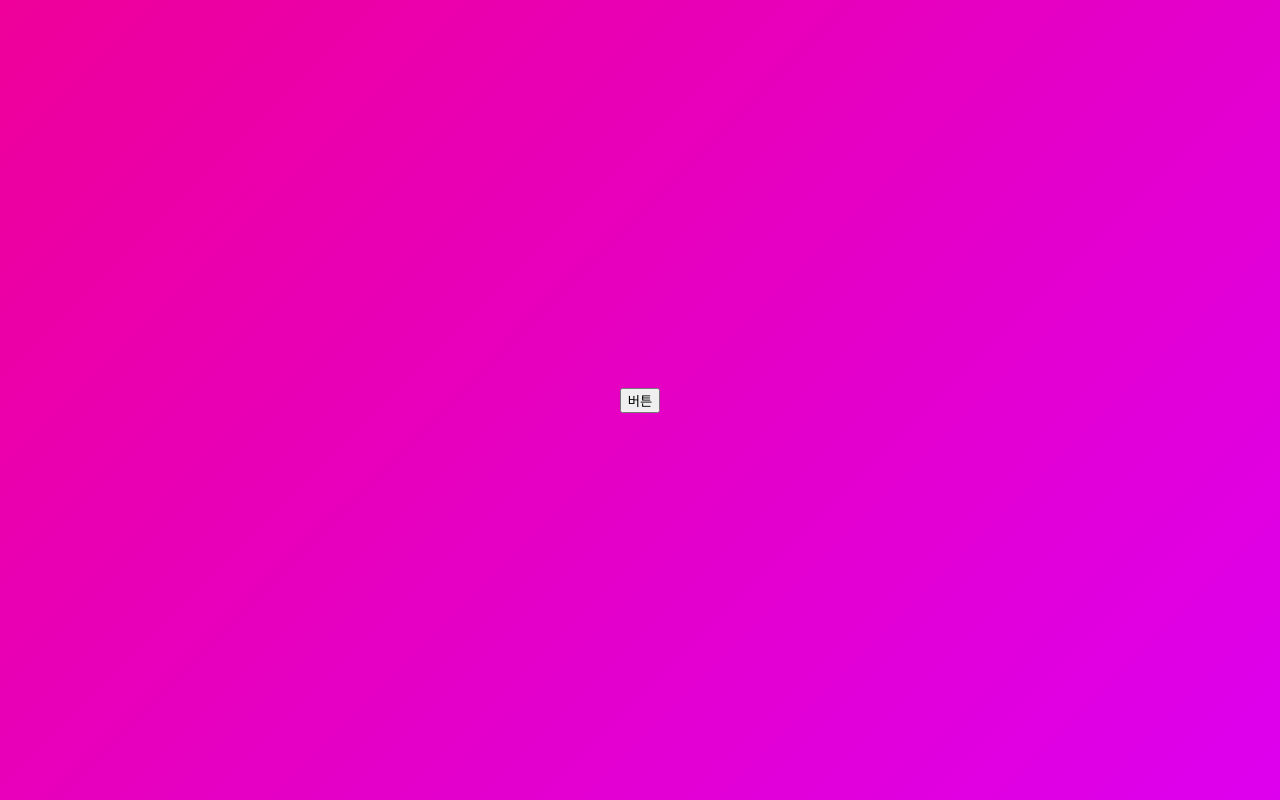
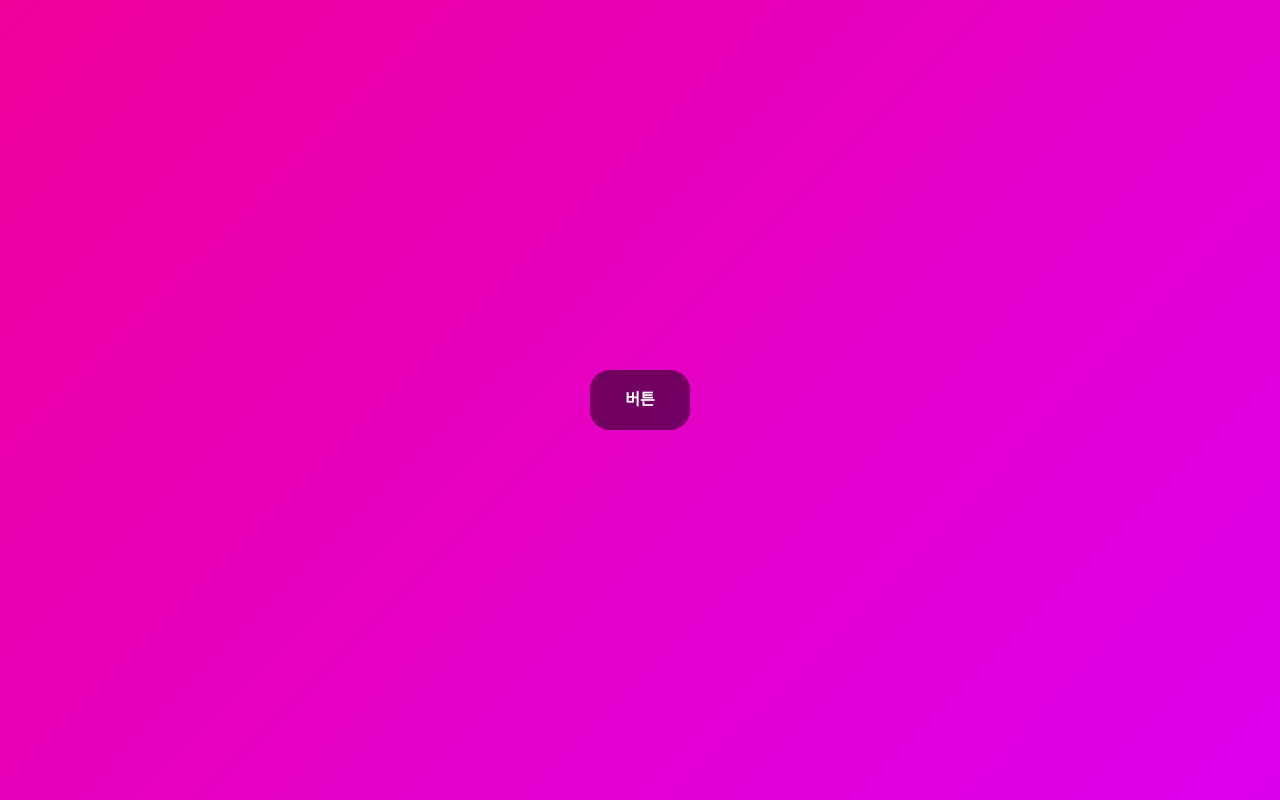
Before and after one commit to Cottonwood-moa/Framer-Motion, a React (Create React App) app: page /animatePresense in a window 1280 px wide. Built offline with nearby package versions, Linux system fonts and the light colour scheme.

Commit message:
no message

```diff
--- a/src/routes/AnimatePresense.tsx
+++ b/src/routes/AnimatePresense.tsx
@@ -1,6 +1,6 @@
 import styled from "styled-components";
 import { motion, AnimatePresence } from "framer-motion";
-import { useState } from "react";
+import { useRef, useState } from "react";
 
 const Wrapper = styled(motion.div)`
   height: 100vh;
@@ -27,6 +27,19 @@ const Box = styled(motion.div)`
   align-items: center;
   font-weight: bold;
 `;
+const Toggle = styled.div`
+  position: absolute;
+  width: 100px;
+  height: 60px;
+  background-color: rgba(0, 0, 0, 0.5);
+  font-weight: bold;
+  border-radius: 20px;
+  color: white;
+  display: flex;
+  justify-content: center;
+  align-items: center;
+  cursor: pointer;
+`;
 const boxVariants = {
   start: {
     scale: 0,
@@ -45,20 +58,23 @@ const boxVariants = {
 };
 function AnimatePresense() {
   const [isToggled, setIsToggled] = useState(false);
+  const wrapRef = useRef<HTMLDivElement>(null);
   return (
-    <Wrapper>
+    <Wrapper ref={wrapRef}>
       <AnimatePresence>
         {isToggled ? (
           <Box
             drag
+            dragConstraints={wrapRef}
             variants={boxVariants}
+            dragElastic={0.0001}
             initial={`start`}
             animate={`end`}
             exit={`hide`}
           />
         ) : null}
       </AnimatePresence>
-      <button onClick={() => setIsToggled((prev) => !prev)}>버튼</button>
+      <Toggle onClick={() => setIsToggled((prev) => !prev)}>버튼</Toggle>
     </Wrapper>
   );
 }
```
